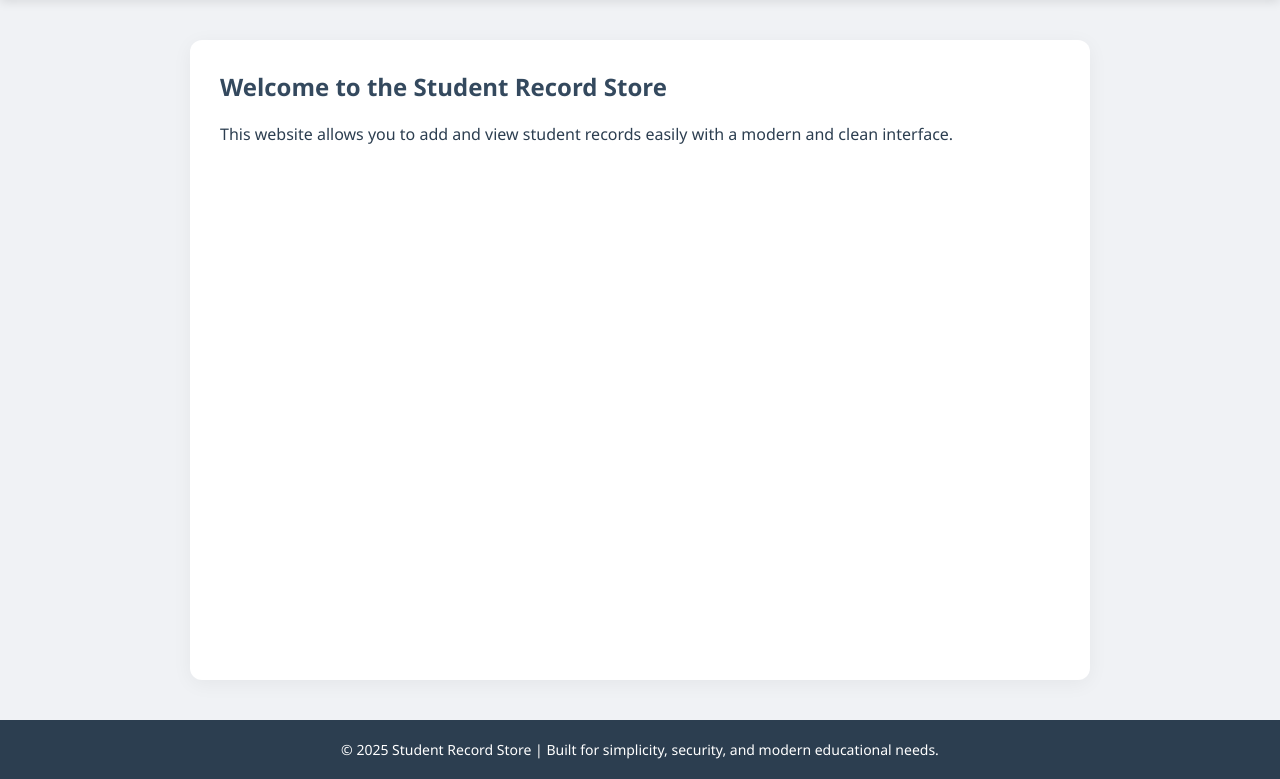
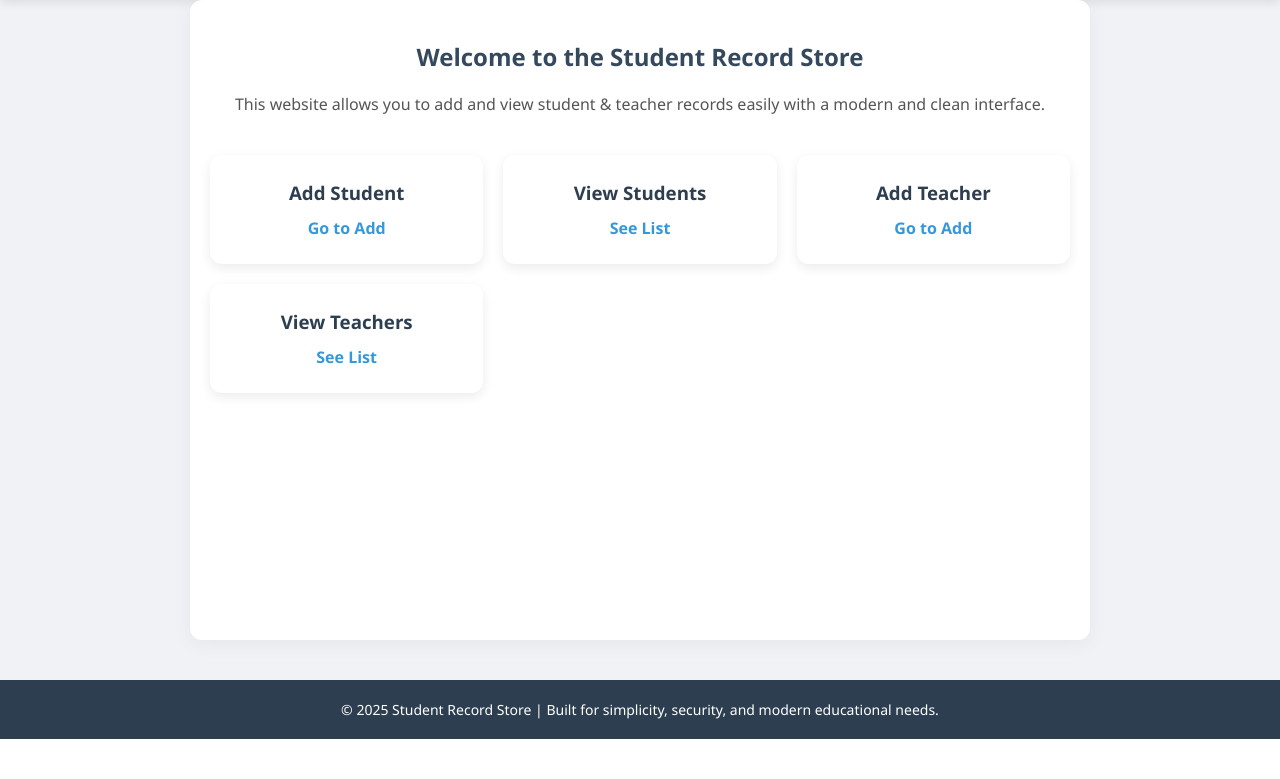
Before and after one commit to rijumia/Django_Practice, a Django app: page / in a window 1280 px wide. Shown: the part 76-855 px from the top of the page. After the commit the page ends 815 px from the top, so only its background shows below. Run offline with Django 5.2, Linux system fonts and the light colour scheme.

Commit message:
Add teacher management features: update teacher functionality, enhance home page layout, and improve teacher list interface

```diff
--- a/Django_CRUD_Operation/studentProject/Template/home.html
+++ b/Django_CRUD_Operation/studentProject/Template/home.html
@@ -1,8 +1,79 @@
 {% extends 'master.html' %}
 
 {% block body %}
+<style>
+  .dashboard {
+    display: grid;
+    grid-template-columns: repeat(auto-fit, minmax(220px, 1fr));
+    gap: 20px;
+    margin-top: 40px;
+  }
+
+  .card {
+    background-color: #ffffff;
+    border-radius: 12px;
+    box-shadow: 0 4px 12px rgba(0, 0, 0, 0.08);
+    padding: 25px;
+    text-align: center;
+    transition: transform 0.2s ease, box-shadow 0.2s ease;
+    cursor: pointer;
+  }
+
+  .card:hover {
+    transform: translateY(-5px);
+    box-shadow: 0 6px 16px rgba(0, 0, 0, 0.12);
+  }
+
+  .card h3 {
+    margin-bottom: 12px;
+    color: #2c3e50;
+  }
+
+  .card a {
+    text-decoration: none;
+    color: #3498db;
+    font-weight: 600;
+  }
+
+  .container {
+    max-width: 900px;
+    margin: 0 auto;
+    padding: 40px 20px;
+  }
+
+  h2 {
+    text-align: center;
+    color: #34495e;
+  }
+
+  p {
+    text-align: center;
+    color: #555;
+    margin-bottom: 30px;
+  }
+</style>
+
 <div class="container">
-    <h2>Welcome to the Student Record Store</h2>
-    <p>This website allows you to add and view student records easily with a modern and clean interface.</p>
+  <h2>Welcome to the Student Record Store</h2>
+  <p>This website allows you to add and view student & teacher records easily with a modern and clean interface.</p>
+
+  <div class="dashboard">
+    <div class="card">
+      <h3>Add Student</h3>
+      <a href="{% url 'addStudentPage' %}">Go to Add</a>
+    </div>
+    <div class="card">
+      <h3>View Students</h3>
+      <a href="{% url 'studentListPage' %}">See List</a>
+    </div>
+    <div class="card">
+      <h3>Add Teacher</h3>
+      <a href="{% url 'addTeacherPage' %}">Go to Add</a>
+    </div>
+    <div class="card">
+      <h3>View Teachers</h3>
+      <a href="{% url 'teacherListPage' %}">See List</a>
+    </div>
+  </div>
 </div>
 {% endblock body %}
--- a/Django_CRUD_Operation/studentProject/Template/teacherList.html
+++ b/Django_CRUD_Operation/studentProject/Template/teacherList.html
@@ -23,8 +23,8 @@
           <td>{{ teacher.Teacher_Department }}</td>
           <td>{{ teacher.Teacher_Experience }}</td>
           <td>
-            <a href="">Edit</a> |
-            <a href="{% url 'deleteTeacher' teacher.id %}" onclick="return confirm('Are you sure?')">Delete</a>
+            <button><a href="{% url 'updateTeacher' teacher.id %}">Edit</a></button>
+            <button><a href="{% url 'deleteTeacher' teacher.id %}" onclick="return confirm('Are you sure?')">Delete</a></button>
           </td>
         </tr>
       {% empty %}
--- a/Django_CRUD_Operation/studentProject/studentProject/urls.py
+++ b/Django_CRUD_Operation/studentProject/studentProject/urls.py
@@ -13,4 +13,5 @@ urlpatterns = [
     path('addTeacher/', addTeacherPage, name='addTeacherPage'),
     path('addTeacher/teacherList/', teacherListPage, name='teacherListPage'),
     path('deleteTeacher/<int:myid>/', deleteTeacher, name='deleteTeacher'),
+    path('updateTeacher/<int:myid>/', updateTeacher, name='updateTeacher'),
 ]
--- a/Django_CRUD_Operation/studentProject/studentProject/views.py
+++ b/Django_CRUD_Operation/studentProject/studentProject/views.py
@@ -70,3 +70,19 @@ def teacherListPage(request):
 def deleteTeacher(request, myid):
     teacher = teacherModel.objects.get(id=myid).delete()
     return redirect('teacherListPage')
+
+def updateTeacher(request, myid):
+    context ={
+        'teachers': teacherModel.objects.get(id=myid)
+    }
+    if request.method == 'POST':
+        teacher_data = teacherModel(
+            id = myid,
+            Teacher_Name = request.POST.get('Teacher_Name'),
+            Teacher_Email = request.POST.get('Teacher_Email'),
+            Teacher_Department = request.POST.get('Teacher_Department'),
+            Teacher_Experience = request.POST.get('Teacher_Experience'),
+        )
+        teacher_data.save()
+        return redirect('teacherListPage')
+    return render(request, 'updateTeacher.html', context)
```
Also changed, not shown: Django_CRUD_Operation/studentProject/Template/updateTeacher.html (added, +31 -0 lines), Django_CRUD_Operation/studentProject/db.sqlite3.
